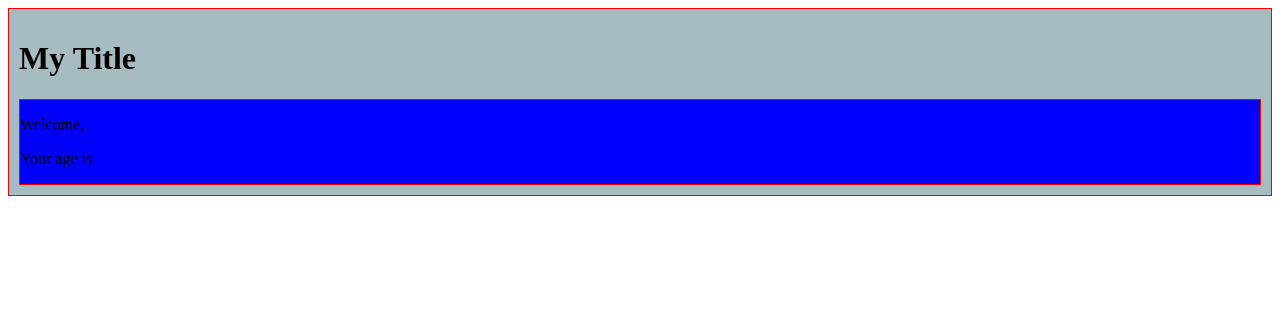
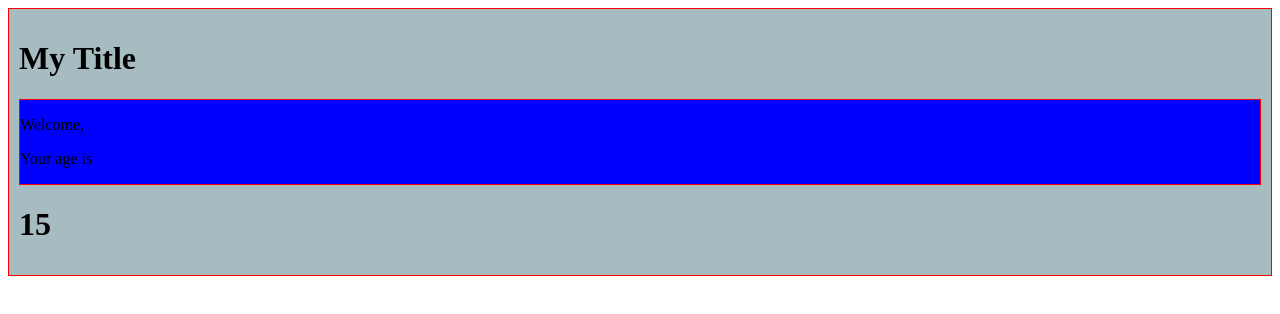
Before and after one commit to Katilina88/DevelhopeReact, a React (Create React App) app in the folder my-app/: page / in a window 1280 px wide. Shown: the top 314 px of the page. Built offline with nearby package versions, Linux system fonts and the light colour scheme.

Commit message:
aggiunto esercizio function-component-02

```diff
--- a/my-app/src/App.js
+++ b/my-app/src/App.js
@@ -10,6 +10,7 @@ import UncontrolledLogin from "./components/UncontrolledLogin";
 import TodoList from "./components/TodoList";
 import Welcome from "./components/Welcome";
 import Container from "./components/Container";
+import FunctionSum from "./components/FunctionSum";
 
 
 class App extends React.Component {
@@ -28,6 +29,7 @@ class App extends React.Component {
        <UncontrolledLogin />
        <TodoList />*/}
     <Welcome />
+    <FunctionSum numbers={[1, 2, 3, 4, 5, ]} />
 
         </Container>
 
--- /dev/null
+++ b/my-app/src/components/FunctionSum.js
@@ -0,0 +1,14 @@
+import React from 'react'
+
+function FunctionSum({numbers}) {
+    const sum = numbers.reduce((acc, curr) => acc + curr, 0)
+
+  return (
+    <div>
+        <h1>{sum}</h1>
+
+    </div>
+  )
+}
+
+export default FunctionSum
```
